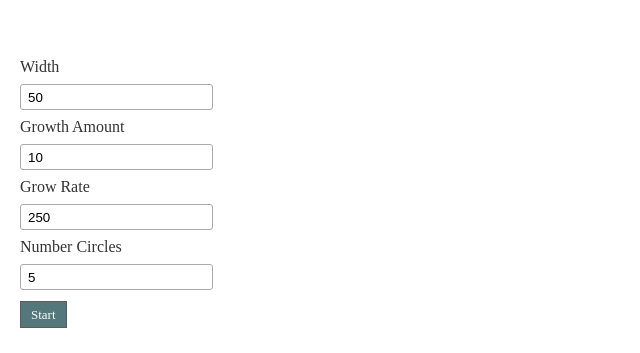
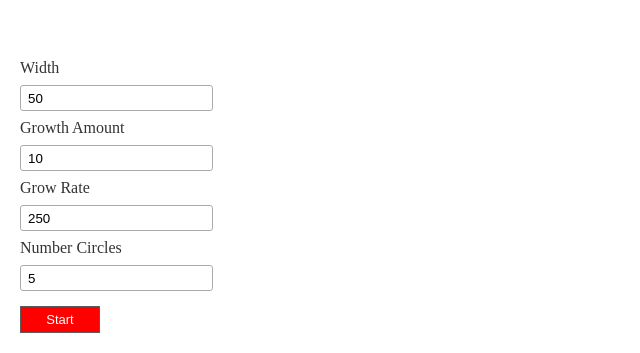
Before and after one commit to muradhajiyev/muradhajiyev.github.io, a plain HTML site: page w3d3-cleanscreen/index.html in a window 1280 px wide. Shown: the part 447-800 px from the top of the page, without its empty margins (0-640 px from the left). Drawn offline with nearby package versions, Linux system fonts and the light colour scheme.

Commit message:
change color

```diff
--- a/w3d3-cleanscreen/index.html
+++ b/w3d3-cleanscreen/index.html
@@ -41,9 +41,10 @@ I spent 3 hours to finish the project.
 				<label>Number Circles</label>
 				<input type="number" id="number-circles" value="5" />
 			</div>
-			<nav>
-				<a href="#" id="start">Start</a>
-			</nav>
+			<div>
+				<button id="start">Start</button>
+			</div>
+
 		</div>
 	</body>
 </html>
--- a/w3d3-cleanscreen/style.css
+++ b/w3d3-cleanscreen/style.css
@@ -27,12 +27,9 @@ input {
     padding: 0 7px;
 }
 
-nav {
-    margin:15px 0 10px 0;
-}
-
-nav a {
-    background: #53777a;
+button {
+    margin-top: 15px;
+    background: red;
     color: #fff;
     width: 80px;
     text-decoration: none;
```
